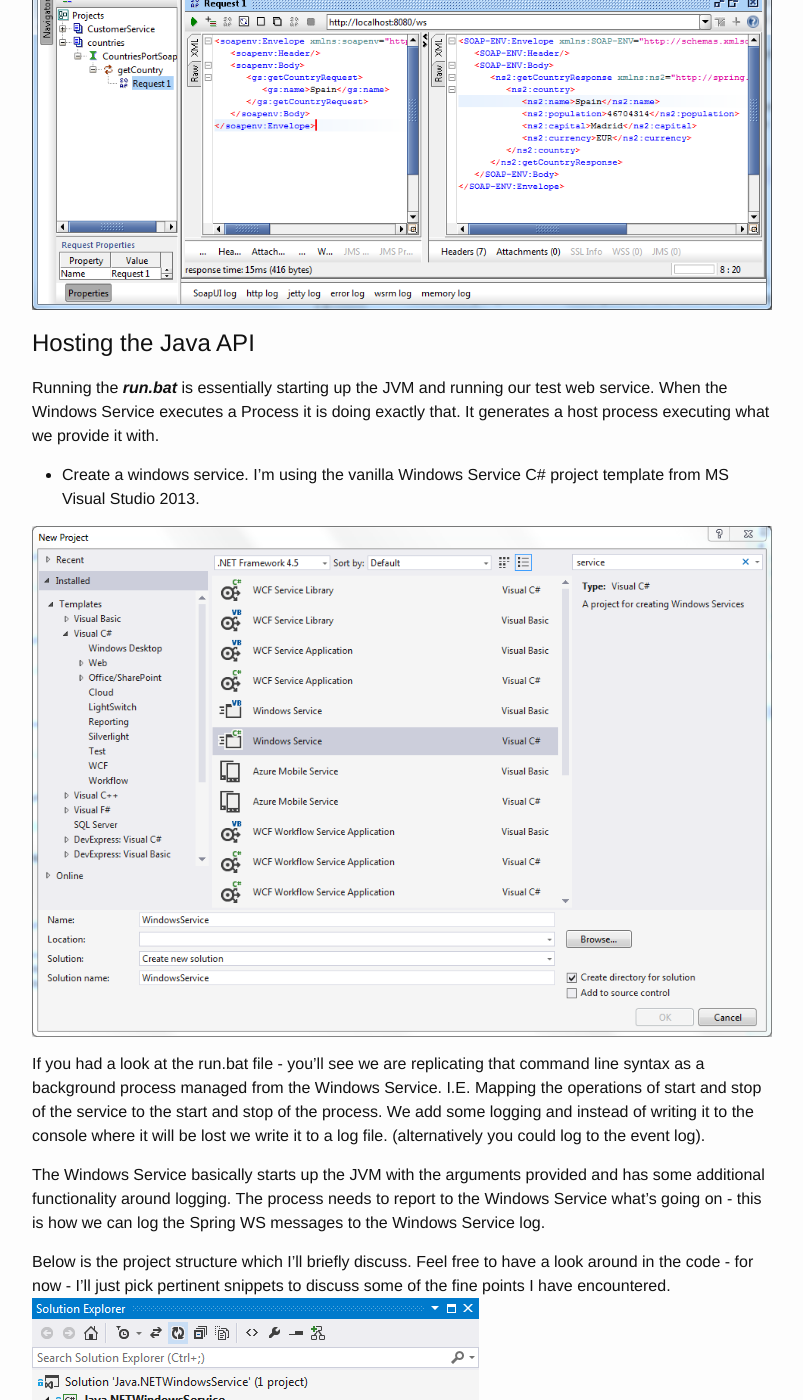
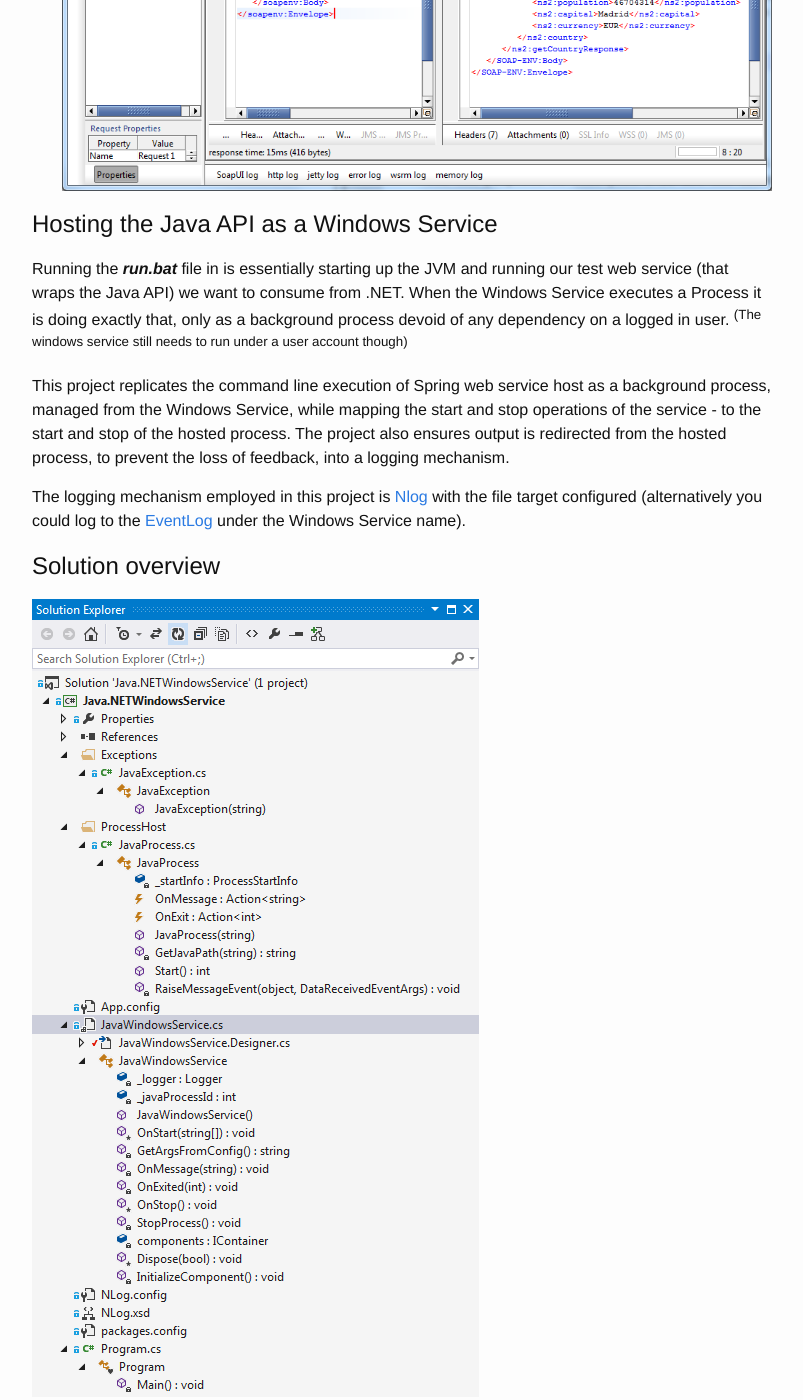
Before and after one commit to apdekock/apdekock.github.io, a Jekyll site: the page built from _posts/2015-08-05-windows_service_hosting_jar.markdown, in a window 1280 px wide and 1400 px high, scrolled down 3864 px. Shown: the whole window, without its empty margins (238-1041 px from the left). Built offline with Jekyll 4.4.1, drawn with Linux system fonts in a browser that asks for light colours; some of the changed text lies outside the part shown.

Commit message:
Signed-off-by: Philip <philipdekock@gmail.com>

```diff
--- a/_posts/2015-08-05-windows_service_hosting_jar.markdown
+++ b/_posts/2015-08-05-windows_service_hosting_jar.markdown
@@ -1,12 +1,12 @@
 ---
 layout: post
 title:  "Java / .NET interop - Windows Service hosting a Java .jar"
-# title:  "Java / .NET interop - Windows Service hosting a Java .jar - Part 1 - .NET Java process host in windows service"
-# title:  "Java / .NET interop - Windows Service hosting a Java .jar - Part 2 - Java API"
-# title:  "Java / .NET interop - Windows Service hosting a Java .jar - Part 3 - Consuming the Java API from .NET"
 date:   2015-08-05 14:56:37
 quote:  "When life gives you lemonade, make lemons. Life'll be all like 'what?!' —   Phil Dunphy [Phil’s-osophy]"
 categories: C#, Java, Spring, Java .NET interop
+# corrections
+# [web service] and [soap service]
+# update repo readme's and descriptions
 ---
 # Intro
 
@@ -38,83 +38,87 @@
 
 [^2]:[..in the house that Jack built.](https://en.wikipedia.org/wiki/This_Is_the_House_That_Jack_Built)
 
-# Steps:
+# Pre-requisites
+1. [Java SDK installation](http://www.oracle.com/technetwork/java/javase/downloads/jdk8-downloads-2133151.html)
+2. [Maven](https://maven.apache.org/)  Installation (optionally [Gradle](https://gradle.org/))
+3. [MS Visual Studio 2013](https://www.visualstudio.com/)
+4. [Git](https://git-scm.com/)
 
-* Either grab the Spring Repo and build it to produce your Jar that hosts the service or just clone this [repo]() and install the service with an already built service jar.
+# Paths
 
-# Pre-requisites
-1. Java SDK installation
-2. Maven/Gradle Installation
-3. MS Visual Studio
-4. Clone the folling two repo's:
-* [spring ws](https://github.com/apdekock/gs-producing-web-service)
-* [Windows service host](https://github.com/apdekock/Java.NETWindowsService)
+Either start with the **Getting started** section below...
 
-OR
-* clone the [Windows service host](https://github.com/apdekock/Java.NETWindowsService) repo only as it includes the Java Jar and the executable for the Console app consuming the service.
+**OR**
 
-# Prep
+...**clone this [Java.NETWindowsService repo](https://github.com/apdekock/Java.NETWindowsService)** with the pre-compiled _Spring Java SOAP service (that wraps the test Java API[^3])_ as well as the test _.NET console application[^4]_ that consumes the SOAP service **and install and start the compiled service and run the .NET console application executable[^5]**.
 
-* For the purposes of this post lets use a pre-existing Spring web service, I  opted for the spring getting started guide sample: ["Producing a SOAP web service"](http://spring.io/guides/gs/producing-web-service/) which is at this [GitHub repo](https://github.com/spring-guides/gs-producing-web-service).
+[^3]:[Repo location for Java API and batch file to run.](https://github.com/apdekock/Java.NETWindowsService/tree/master/Java.NETWindowsService/JavaAPI)
+[^4]:[Repo location for .Net Console Application](https://github.com/apdekock/Java.NETWindowsService/tree/master/Java.NETWindowsService/.NETApp)
+[^5]:see the **Quick Guide** section at the end.
 
-* I forked the [GitHub repo](https://github.com/spring-guides/gs-producing-web-service.git) and added logging (_showing the EndPoint called and the Request Country_) for the purposes of this post as well as a batch file to run it as a stand alone service. That you can find [here](https://github.com/apdekock/gs-producing-web-service).
+# Getting started
 
-* I opened the project in [IntelliJ](https://www.jetbrains.com/idea/) and ran a [Maven](https://maven.apache.org/) Clean Install to produce my Jar _(gs-producing-web-service-0.1.0.jar)_ to be hosted in the Windows Service.
+For the purposes of this post I used a pre-existing Spring SOAP web service that I "borrowed" from the spring getting started guide: ["Producing a SOAP web service"](http://spring.io/guides/gs/producing-web-service/) which is at this [GitHub repo](https://github.com/spring-guides/gs-producing-web-service).
 
-![intelliJ_build_maven]({{ site.url }}/assets/java_net_post/maven_build_spring_sample.png "Maven Clean Install Spring Sample")
+* I forked the [_"Producing a SOAP web service"_ GitHub repo](https://github.com/spring-guides/gs-producing-web-service.git) > [here](https://github.com/apdekock/gs-producing-web-service) and,
+  - ...added **additional logging** (_for demonstration purposes that shows the EndPoint called and the Country parameter in the service request_).
+  -  ...added a **run.bat** batch file to run the compiled sample jar as a stand alone service.
 
-* Execute the _run.bat_ file to run the Spring Web Service in a console application which hosts the web service at http://localhost:8080/ws <sup>(Why dont we just do this? - Because as soon as we close the console the process stops and our service dissapears. Hence, the windows service)</sup> A console shoudl appear as below with spring telling us what's going on.
+1. Clone the my altered [_"Producing a SOAP web service"_ GitHub repo](https://github.com/apdekock/gs-producing-web-service).
 
+2. Open the project in [IntelliJ](https://www.jetbrains.com/idea/) and run a **mvn clean install** to produce a jar file (gs-producing-web-service-0.1.0.jar) _which will act as both, the Java API being wrapped, and the SOAP service that will be exposed from the Windows Service_.
+![intelliJ_build_maven]({{ site.url }}/assets/java_net_post/maven_build_spring_sample.png "Maven clean install Spring Sample")
+
+3. Execute the _**run.bat**_ file to run the Spring web service which hosted at http://localhost:8080/ws [^6]
+A console should appear as below with spring telling us what's going on.
 ![Spring Test]({{ site.url }}/assets/java_net_post/running_spring_service.png "Spring WS running")
 
-* Once the service is running you can test it. I used SOAP UI. You will see the added logging come into play when we make service calls, I called the service 4 times, 3 with "Spain" as the request country and once with "France".
-
+4. Test the service once it is up and running. I used [SoapUI](http://www.soapui.org/) by SMARTBEAR[^7]. In the previous screen shot, you will see the additional logging come into play when, a few service calls are made. I called the service 4 times, three times with "Spain" as the request country and once with "France".
 ![Spring Test SOAP UI]({{ site.url }}/assets/java_net_post/running_spring_service_soapUI.png "Spring WS running test")
 
-# Hosting the Java API
+[^6]:Why don't we just do this? - Because as soon as we close the console the process stops and our service dissapears. Hence, the windows service.
+[^7]:Adding the service to the project - Right click on **Projects** > **New SOAP Project** and in the _Initial  WSDL_ field paste: http://localhost:8080/ws/countries.wsdl
 
-Running the **_run.bat_**  is essentially starting up the JVM and running our test web service. When the Windows Service executes a Process it is doing exactly that. It generates a host process executing what we provide it with.
+# Hosting the Java API as a Windows Service
 
-* Create a windows service. I'm using the vanilla Windows Service C# project template from MS Visual Studio 2013.
+Running the **_run.bat_** file in is essentially starting up the JVM and running our test web service (that wraps the Java API) we want to consume from .NET. When the Windows Service executes a Process it is doing exactly that, only as a background process devoid of any dependency on a logged in user. <sup>(The windows service still needs to run under a user account though)</sup>
 
+This project replicates the command line execution of Spring web service host as a background process, managed from the Windows Service, while mapping the start and stop operations of the service - to the start and stop of the hosted process. The project also ensures output is redirected from the hosted process, to prevent the loss of feedback, into a logging mechanism.
+
+The logging mechanism employed in this project is [Nlog](http://nlog-project.org/) with the file target configured (alternatively you could log to the [EventLog](https://msdn.microsoft.com/en-us/library/system.diagnostics.eventlog(v=vs.110).aspx) under the Windows Service name).
+
+# Solution overview
+
+![ProjectStructure]({{ site.url }}/assets/java_net_post/project_structure.png "Windows Service Project Structure")
+
+* I Created a Windows Service using the vanilla Windows Service C# project template from MS Visual Studio 2013.
 ![Create Windows Service]({{ site.url }}/assets/java_net_post/create_windows_service.png "Windows Service Vanilla Template c#")
 
-If you had a look at the run.bat file - you'll see we are replicating that command line syntax as a background process managed from the Windows Service.
-I.E. Mapping the operations of start and stop of the service to the start and stop of the process.
-We add some logging and instead of writing it to the console where it will be lost we write it to a log file. (alternatively you could log to the event log).
+* The **[JavaWindowsService.cs]** is the main class in the solution, it is the one instantiated by **[Program.cs]** when the service starts up. It inherits from **[ServiceBase]** and overrides two methods, the _OnStart()_ and _OnStop()_, where the logic required to run and stop the Java API needs to be incorporated.
 
-The Windows Service basically starts up the JVM with the arguments provided and has some additional functionality around logging. The process needs to report to the Windows Service what's going on - this is how we can log the Spring WS messages to the Windows Service log.
-
-Below is the project structure which I'll briefly discuss. Feel free to have a look around in the code - for now - I'll just pick pertinent snippets to discuss some of the fine points I have encountered.
-![Project Structure]({{ site.url }}/assets/java_net_post/project_structure.png "Windows Service Project Structure")
-
-The logging mechanism employed in this project is NLog with the file target configured.
-
-* The **[JavaWindowsService.cs]** is the main class in our solution, it is the one instantiated by **[Program.cs]** when the service starts up. It inherits from ServiceBase and  overrides two methods, the _OnStart()_ and _OnStop()_ where the logic required to run and stop the Java API needs to be incorporated.
-
-The _OnStart()_ method retrieves the start arguments from the app.config AppSettings section.
-
+* The _OnStart()_ method retrieves the start arguments from the app.config AppSettings section.
 {% highlight C# %}
 protected override void OnStart(string[] args)
 {
-	var processStartArguments = GetArgsFromConfig();
-	_logger.Info("Starting with args: {0}", processStartArguments);
-	try
-	{
-		var javaProcess = new JavaProcess(processStartArguments);
-		javaProcess.OnMessage += OnMessage;
-		javaProcess.OnExit += OnExited;
-		_javaProcessId = javaProcess.Start();
-	}
-	catch (Exception exception)
-	{
-		_logger.Error(exception);
-		throw;
-	}
+    var processStartArguments = GetArgsFromConfig();
+    _logger.Info("Starting with args: {0}", processStartArguments);
+    try
+    {
+        var javaProcess = new JavaProcess(processStartArguments);
+        javaProcess.OnMessage += OnMessage;
+        javaProcess.OnExit += OnExited;
+        _javaProcessId = javaProcess.Start();
+    }
+    catch (Exception exception)
+    {
+        _logger.Error(exception);
+        throw;
+    }
 }
 {% endhighlight %}
+* A **[JavaProcess]** is instantiated and event handlers are assigned to the events the process emits. The process is started and the running process ID is returned to keep track of the process. _If an exception occurs we log it and then **throw;** again because **we do not want the service to start up in a faulted state.**_
 
-It takes all the app settings as arguments in order - regardless of key name. So first entry is first argument. _**arg0**_ then _**arg1**_ then _**charlie123**_ etc...
+* _Config args_: All the app settings are used as arguments in order - regardless of key name. So first entry is first argument. _**arg0**_ then _**arg1**_ then _**charlie123**_ etc...
 
 {% highlight XML %}
 <?xml version="1.0" encoding="utf-8"?>
@@ -124,7 +128,7 @@
   </startup>
   <appSettings>
     <add key="arg0" value="-jar" />
-    <add key="arg1" value="C:\ws\complete\target\gs-producing-web-service-0.1.0.jar" />
+    <add key="arg1" value="gs-producing-web-service-0.1.0.jar" />
   </appSettings>
   <system.web>
     <membership defaultProvider="ClientAuthenticationMembershipProvider">
@@ -144,9 +148,7 @@
 </configuration>
 {% endhighlight %}
 
-Then it instantiates a **[JavaProcess]** and assigns handlers to the events the process emits. After which the process is started and returns the process ID required to keep tabs on our running process. WRT error handling - if an exception occurs we log it and then **throw;** again because we do not want the service to start up in a faulted state.
-
-The _OnMessage()_ and _OnExited()_ event handlers simply log messages with the appropriate prefix.
+* The _OnMessage()_ and _OnExited()_ event handlers simply log messages with the appropriate descriptive prefix.
 
 {% highlight C# %}
 private void OnMessage(string message)
@@ -160,127 +162,130 @@
 }
 {% endhighlight %}
 
-The _OnStop()_ delegates to the _StopProcess()_ method which employs the static processById field to retrieve the process and issue a _Kill()_ command.
-The _WaitForExit()_ method prevents the service from reporting the stopped state prematurely, and waits for the **[JavaProcess]** to shut down before assuming the stopped state.
+* The _OnStop()_ method delegates to the _StopProcess()_ method which employs the static _[processById]_ field to retrieve a reference to the process in order to issue _Kill()_ commands against.
 
 {% highlight C# %}
 protected override void OnStop()
 {
-	_logger.Info("Stop");
-	try
-	{
-		StopProcess();
-	}
-	catch (Exception exception)
-	{
-		_logger.Error(exception);
-	}
-}
-
-private void StopProcess()
-{
-	var processById = Process.GetProcessById(_javaProcessId);
-	processById.Kill();
-	processById.WaitForExit();
+    _logger.Info("Stop");
+    try
+    {
+        StopProcess();
+    }
+    catch (Exception exception)
+    {
+        _logger.Error(exception);
+    }
 }
 {% endhighlight %}
 
-# .NET JavaProcess
+* The _WaitForExit()_ method prevents the service from reporting the stopped state prematurely, and waits for the **[JavaProcess]** to shut down before assuming the stopped state.
 
-This heading is misleading, I'll keep it anyway.
-There are two public events that emits messages, _OnMessage_ and _OnExit_, pretty self explanatory, but the code will follow.
-The **[JavaProcess]** has a constructor for passing the start arguments to the underlying JVM **Java.exe** process.
-We build up the **ProcessStartInfo** which will be employed in starting the process.
+{% highlight C# %}
+private void StopProcess()
+{
+    var processById = Process.GetProcessById(_javaProcessId);
+    processById.Kill();
+    processById.WaitForExit();
+}
+{% endhighlight %}
 
-* The **[JavaProcess]** relies on the %JAVA_HOME% environment variable in order to locate the Java installation on the machine.
-  * The ProcessStartInfo parameters:
-	* _UseShellExecute = false_ allows the redirection the input, output, and error streams from the process.
-	* _CreateNoWindow = true_ prevents another console form opening (this is a background task).
-	* _RedirectStandardError = true_ redirect error messages to _**ErrorDataReceived**_ event subscribers.
-	* _RedirectStandardOutput = true_ redirect error messages to _**OutputDataReceived**_ event subscribers.
-	* _RedirectStandardInput = true_ don't accept input from other than the _StandardInput_ property (not used).
+# .NET _**[JavaProcess.cs]**_
+
+* There are two public events that emits output messages, _OnMessage_ and _OnExit_, pretty self explanatory, but the code will follow.
+
+* The **[JavaProcess]** has a constructor for passing the start arguments to the underlying JVM **Java.exe** process. The **ProcessStartInfo** is constructed with the start arguments and configuration settings required when hosting the process.
+  * The **[JavaProcess]** relies on the _%JAVA_HOME%_ environment variable in order to locate the Java installation on the machine.
+    * The ProcessStartInfo parameters:
+      * _UseShellExecute = false_ _**allows redirection**_ of the input, output, and error streams from the process.
+      * _CreateNoWindow = true_ _**prevents another console**_ form opening.
+      * _RedirectStandardError = true_ redirect error messages to _**ErrorDataReceived**_ event subscribers.
+      * _RedirectStandardOutput = true_ redirect error messages to _**OutputDataReceived**_ event subscribers.
+      * _RedirectStandardInput = true_ don't accept input from other than the _**StandardInput**_ property.<sup>(Not employed by this solution)</sup>
 
 {% highlight C# %}
 public class JavaProcess
 {
-	private readonly ProcessStartInfo _startInfo;
+    private readonly ProcessStartInfo _startInfo;
 
-	public event Action<string> OnMessage;
-	public event Action<int> OnExit;
+    public event Action<string> OnMessage;
+    public event Action<int> OnExit;
 
-	public JavaProcess(string processStartArguments)
-	{
-		var javaPath = GetJavaPath(Environment.GetEnvironmentVariable("JAVA_HOME"));
+    public JavaProcess(string processStartArguments)
+    {
+        var javaPath = GetJavaPath(Environment.GetEnvironmentVariable("JAVA_HOME"));
 
-		_startInfo = new ProcessStartInfo(javaPath, processStartArguments)
-		{
-			UseShellExecute = false,
-			CreateNoWindow = true,
-			RedirectStandardError = true,
-			RedirectStandardOutput = true,
-			RedirectStandardInput = true
-		};
-	}
-	...
+        _startInfo = new ProcessStartInfo(javaPath, processStartArguments)
+        {
+            UseShellExecute = false,
+            CreateNoWindow = true,
+            RedirectStandardError = true,
+            RedirectStandardOutput = true,
+            RedirectStandardInput = true
+        };
+    }
+    ...
 }
 {% endhighlight %}
 
-The only place a **[JavaException]** is thrown is in the _GetJavaPath(...)_ method. If you have installed the JAVA runtime, either you don't have the environment variable set or the environment variable path is incorrectly set.
+* The only place a **[JavaException]** is thrown is in the _GetJavaPath(...)_ method. If you encounter a **[JavaException]**, _**and you have installed the JAVA runtime**_, either you don't have the environment variable set or the environment variable path is incorrectly set.
 
 {% highlight C# %}
 private string GetJavaPath(string javaHomePathEnvironmentVariable)
 {
-	var javaPath = string.Format(@"{0}\bin\java.exe", javaHomePathEnvironmentVariable);
+    var javaPath = string.Format(@"{0}\bin\java.exe", javaHomePathEnvironmentVariable);
 
-	if (string.IsNullOrWhiteSpace(javaHomePathEnvironmentVariable))
-	{
-		throw new JavaException(
-			"Error: JAVA_HOME is set to an invalid directory. JAVA_HOME = '%JAVA_HOME%' Please set the JAVA_HOME variable in your environment to match the location of your Java installation.");
-	}
-	if (!File.Exists(javaPath))
-	{
-		throw new JavaException(
-			"Error: Please confirm you have a valid Java installation. And please set the JAVA_HOME = '%JAVA_HOME%' variable in your environment to match the location of your Java installation. ");
-	}
+    if (string.IsNullOrWhiteSpace(javaHomePathEnvironmentVariable))
+    {
+        throw new JavaException(
+        	"Error: JAVA_HOME is set to an invalid directory. JAVA_HOME = '%JAVA_HOME%' Please set the JAVA_HOME variable in your environment to match the location of your Java installation.");
+    }
+    if (!File.Exists(javaPath))
+    {
+        throw new JavaException(
+        	"Error: Please confirm you have a valid Java installation. And please set the JAVA_HOME = '%JAVA_HOME%' variable in your environment to match the location of your Java installation. ");
+    }
 
-	return javaPath;
+    return javaPath;
 }
 {% endhighlight %}
 
-The _Start()_ command issued to the **[JavaProcess]** from the Windows Service _OnStart()_ instantiates a new **Process** with the **ProcessStartInfo** created in the constructor.
-The  _OutputDataReceived_ and _ErrorDataReceived_ events are subscribed to with the _RaiseMessageEvent_ event handler as in this case no distinction should be made between the two types of messages, both are reported the same from a JavaService perspective as an internal error to the process being hosted does not necessarily mean a fatal exception and should not affect the Host process.
+* The  _OutputDataReceived_ and _ErrorDataReceived_ events are subscribed to with the _RaiseMessageEvent_ event handler. In this case no distinction should be made between the two types of messages, both are reported the same[^8].
+[^8]: An internal error to the process being hosted does not necessarily be interpreted as a fatal exception and should not affect the hosting process.
 
 {% highlight C# %}
 private void RaiseMessageEvent(object sender, DataReceivedEventArgs e)
 {
-	if (OnMessage != null) OnMessage(e.Data);
+    if (OnMessage != null) OnMessage(e.Data);
 }
 {% endhighlight %}
 
-The _Exited_ event is subscribed to again form the exposed _OnExit_ event handler to inform the service that the process has stopped. At present this is just logged in the Windows Service but some fault tolerance, a restart or some recovery mechanism could be incorporated here.
+* The _Exited_ event is subscribed to form the exposed _OnExit_ event handler to inform the service that the process has stopped. <sup>At present this is just logged in the Windows Service but some fault tolerance, a restart or some recovery mechanism could be incorporated here.</sup>
+
+* A _Start()_ command issued to the **[JavaProcess]**, from the _OnStart()_ method the Windows Service, instantiates a new **Process** with the **ProcessStartInfo** created in the constructor passed directly as the _StartInfo_.
 
 {% highlight C# %}
 public int Start()
 {
-	var process = new Process { StartInfo = _startInfo };
+    var process = new Process { StartInfo = _startInfo };
 
-	process.OutputDataReceived += RaiseMessageEvent;
-	process.ErrorDataReceived += RaiseMessageEvent;
-	process.Exited += (sender, e) =>
-	{
-		if (OnExit != null) OnExit(process.ExitCode);
-	};
+    process.OutputDataReceived += RaiseMessageEvent;
+    process.ErrorDataReceived += RaiseMessageEvent;
+    process.Exited += (sender, e) =>
+    {
+        if (OnExit != null) OnExit(process.ExitCode);
+    };
 
-	process.Start();
+    process.Start();
 
-	process.BeginOutputReadLine();
-	process.BeginErrorReadLine();
+    process.BeginOutputReadLine();
+    process.BeginErrorReadLine();
 
-	return process.Id;
+    return process.Id;
 }
 {% endhighlight %}
 
-The process is started and the _BeginOutputReadLine()_ and _BeginErrorReadLine()_ statements are required to start redirecting the output and error streams to the subscribed event handlers. The process ID is returned to the caller for later use, such as issuing a stop command.
+* Once the process is started the _BeginOutputReadLine()_ and _BeginErrorReadLine()_ statements are required to start redirecting the output and error streams to the subscribed event handlers.
 
 # Consuming the service
 
@@ -362,10 +367,18 @@
 * I did some research and found an awesome library in [Tanuki Software's Java Service Wrapper](http://wrapper.tanukisoftware.com/). It looks like an awesome tool with alot of [features](http://wrapper.tanukisoftware.com/doc/english/product-features.html) and will be able to provide the same functionality as this project with a few added benefits.
 * If you have the ability to alter both the Java and .NET code - [jni4net](http://jni4net.com/) is an option.
 
-## Moral:
+# Moral:
 
 So what can we take from Phil's infinite wisdom?
 
   * "When life gives you lemonade, make lemons. Life’ll be all like ‘what?!’" —   Phil Dunphy [Phil’s-osophy]"
 
     **_Reading the help documentation helps..._**
+
+#**Quick Guide:**
+1. Cone [Java.NETWindowsService repo](https://github.com/apdekock/Java.NETWindowsService).
+2. Compile the solution.
+3. Install and Start the compiled service.<sup> see the **Installing the service** section on how to install the service.</sup>
+4. Run the _**ConsoleApplication.exe**_ executable located in the _.NETApp_ folder of the cloned repo.
+
+#Footnotes
```
Also changed, not shown: _posts/2015-07-31-oedq_advanced_matchers.markdown (+4 -4 lines), _sass/_custom.scss (line endings or trailing spaces).
